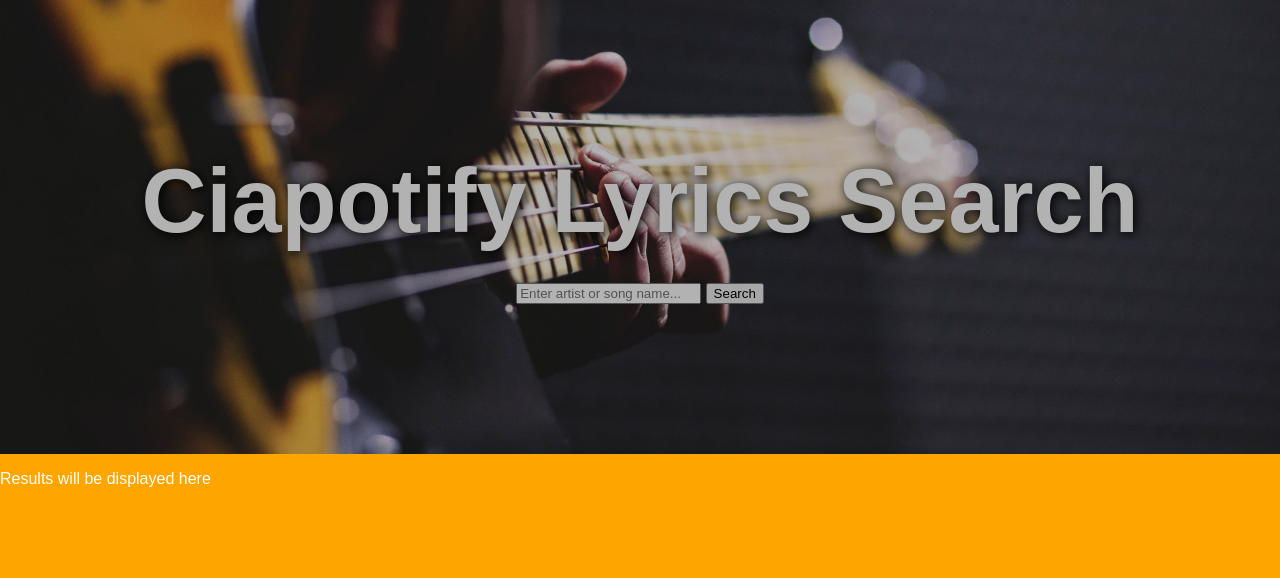
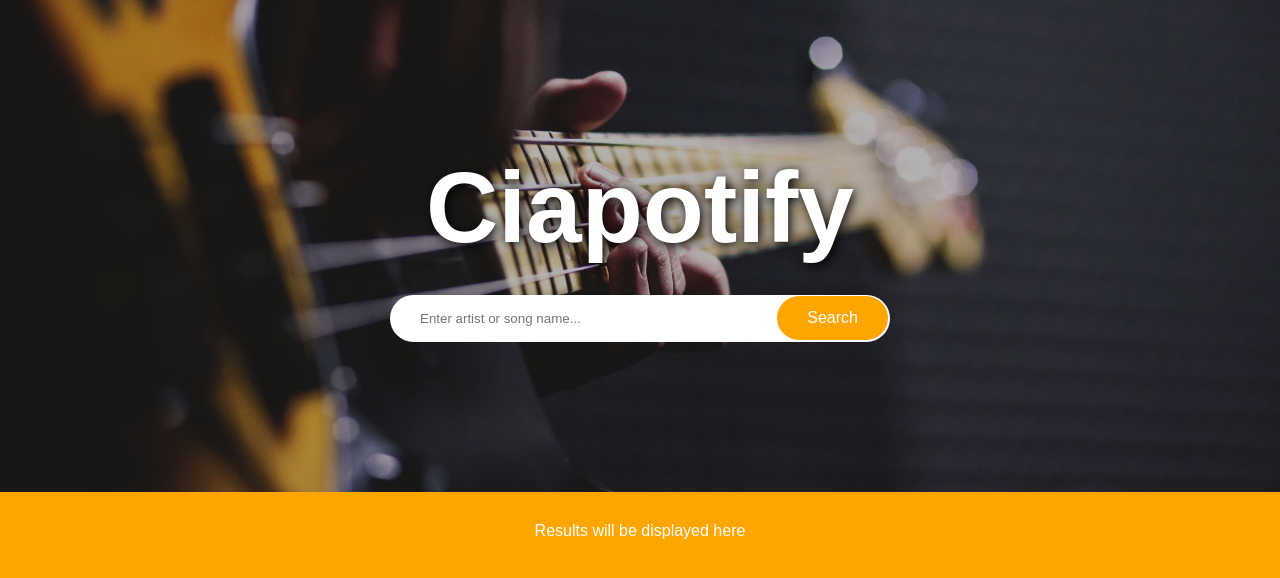
Before and after one commit to ciamac-da/ciapotify-lyrics-search-app-vanilla-js, a plain HTML site: page index.html in a window 1280 px wide. Drawn offline with Linux system fonts and the light colour scheme; a web font is replaced by a local one.

Commit message:
Verified by Marti4n v1.0.3 form styling

```diff
--- a/index.html
+++ b/index.html
@@ -13,10 +13,10 @@
 <body>
 
   <header>
-  <h1>Ciapotify Lyrics Search</h1>
+  <h1>Ciapotify</h1>
 
   <form class="from" id="form">
-    <input type="text" id="search" placeholder="Enter artist or song name...">
+    <input type="text" id="search" placeholder="Enter artist or song name..." autocomplete="off">
     <button>Search</button>
   </form>
 </header>
--- a/style.css
+++ b/style.css
@@ -46,14 +46,83 @@ header::after {
   background-color: rgba(0, 0, 0, 0.3);
 }
 
-herder * {
+header * {
   z-index: 1
 }
 
 h1 {
   margin: 0 0 30px;
-  font-size: 90px;
+  font-size: 100px;
   font-weight: bolder;
   color: #fff;
   text-shadow: 2px 2px 12px #000;
 }
+
+form {
+  position: relative;
+  width: 500px;
+  max-width: 100%;
+}
+
+form input {
+  border: 0;
+  border-radius: 50px;
+  padding: 16px 30px;
+  width: 100%;
+}
+
+form button {
+  position: absolute;
+  top: 1px;
+  right: 2px;
+  background-color: orange;
+  border: 0;
+  border-radius: 50px;
+  color: #fff;
+  font-size: 16px;
+  padding: 13px 30px;
+}
+
+.btn {
+  background-color: orange;
+  border: 0;
+  border-radius: 10px;
+  color: #fff;
+  padding: 4px 10px;
+}
+
+ul.songs {
+  list-style-type: none;
+  padding: 0;
+}
+
+ul.songs li {
+  display: flex;
+  justify-content: space-between;
+  align-items: center;
+  margin: 10px 0;
+}
+
+.container {
+  margin: 30px auto;
+  max-width: 100%;
+  width: 500px;
+}
+
+.container h2 {
+  font-weight: 300;
+}
+
+.container p {
+  text-align: center;
+}
+
+.centered {
+  display: flex;
+  justify-content: center;
+}
+
+.centered button {
+  transform: scale(1.3);
+  margin: 15px;
+}
```
Also changed, not shown: 1 other file.
